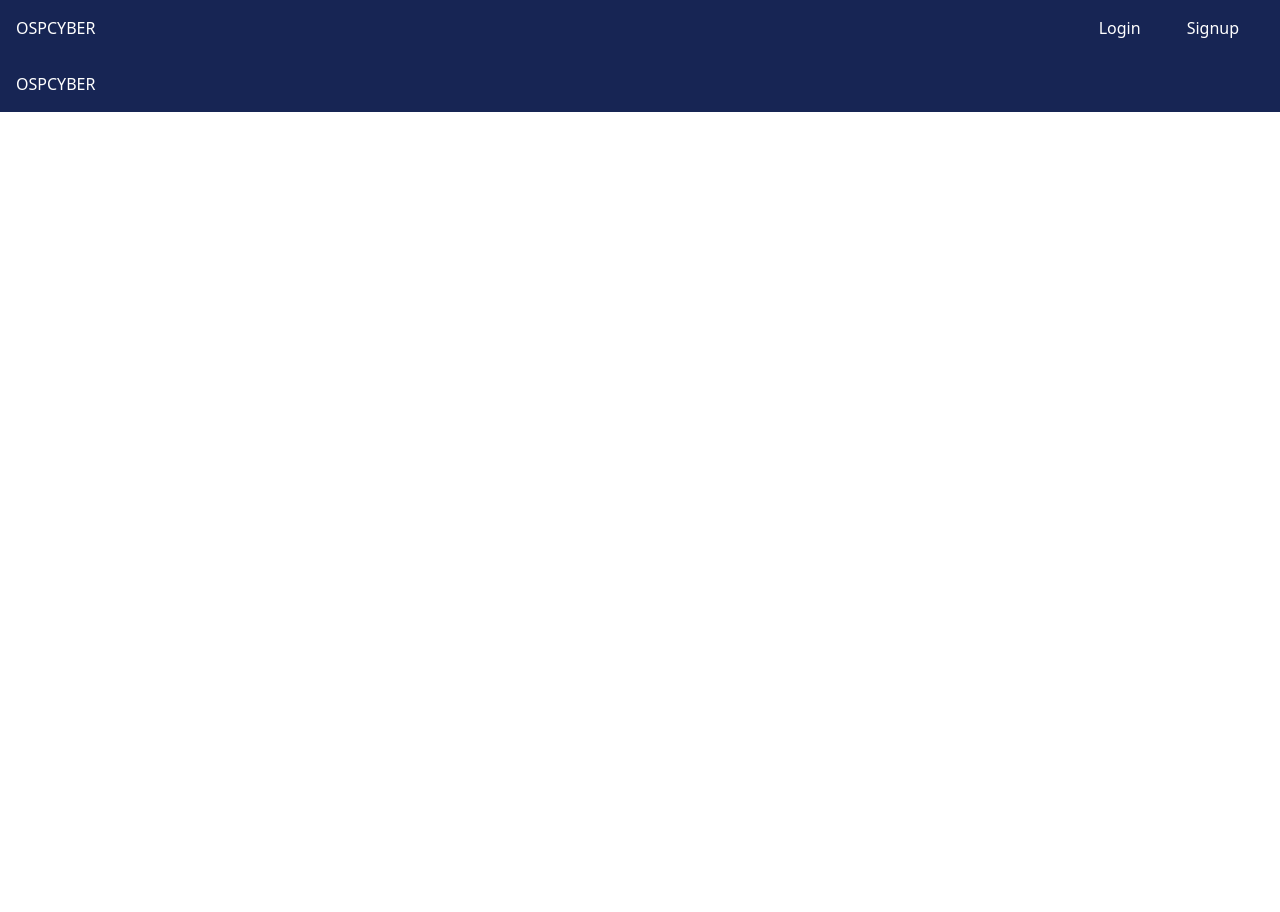
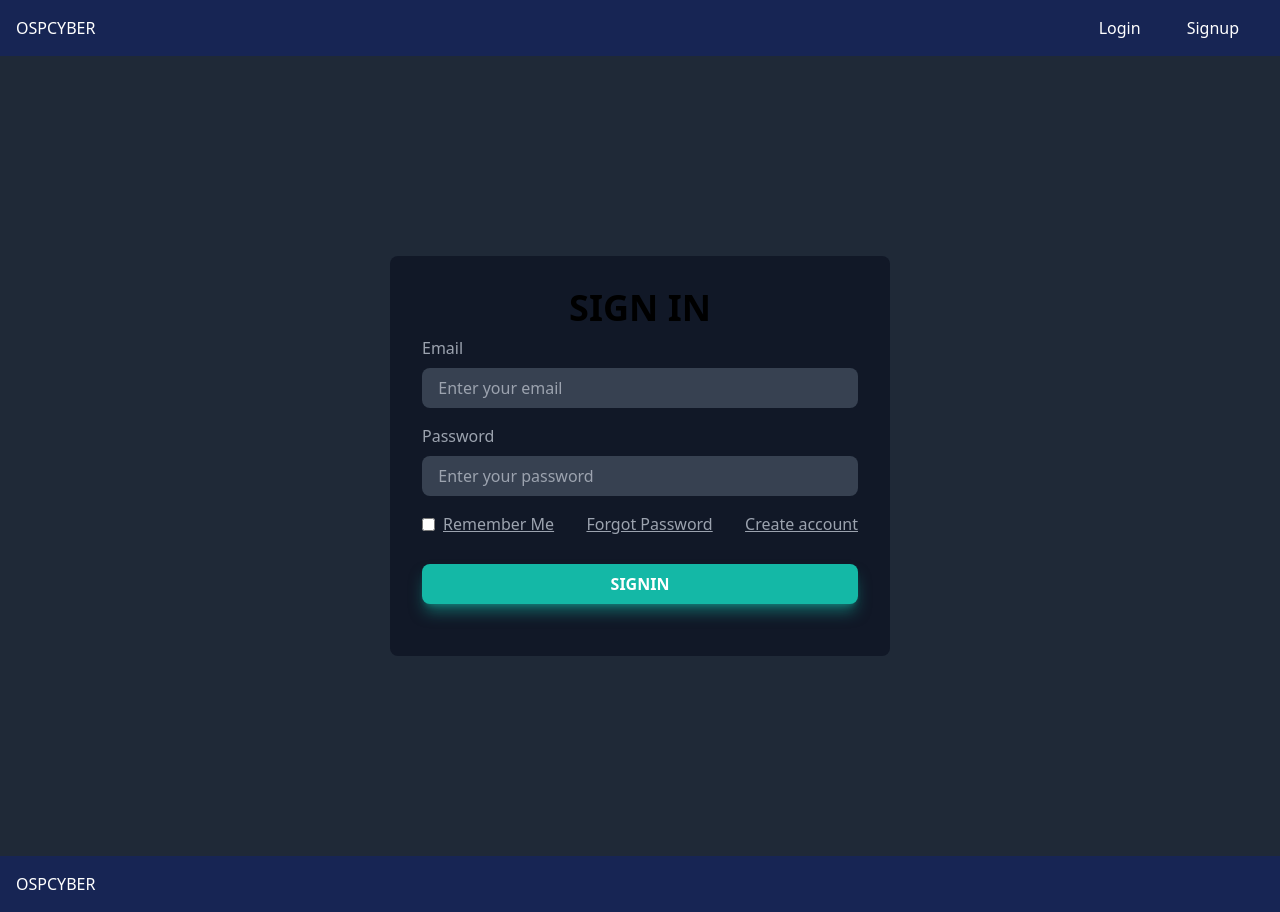
Before and after one commit to Techking5287/Osp_Cyber, a React (Create React App) app in the folder frontend/: page / in a window 1280 px wide. Before the commit the page ends 800 px from the top, so only its background shows below. Built offline with nearby package versions, Linux system fonts and the light colour scheme.

Commit message:
signup signin frontend done

```diff
--- a/frontend/package.json
+++ b/frontend/package.json
@@ -8,12 +8,16 @@
     "@testing-library/user-event": "^13.5.0",
     "axios": "^1.5.1",
     "bootstrap": "^5.3.2",
+    "moment": "^2.29.4",
     "react": "^18.2.0",
     "react-bootstrap": "^2.9.1",
     "react-dom": "^18.2.0",
+    "react-pin-input": "^1.3.1",
     "react-redux": "^8.1.3",
     "react-router-dom": "^6.17.0",
     "react-scripts": "5.0.1",
+    "react-simple-keyboard": "^3.7.29",
+    "sweetalert": "^2.1.2",
     "web-vitals": "^2.1.4"
   },
   "scripts": {
--- a/frontend/src/Route.js
+++ b/frontend/src/Route.js
@@ -10,6 +10,7 @@ const ARoute = () => {
         <>
             <Header />
             <Routes >
+                <Route path="/" element={<Login />} />
                 <Route path="/signup" element={<Signup />} />
                 <Route path="/login" element={<Login />} />
             </Routes>
--- a/frontend/src/component/App/User/Login.js
+++ b/frontend/src/component/App/User/Login.js
@@ -1,5 +1,37 @@
+
+import { useState } from "react";
+import axios from "axios"
+import { Link } from "react-router-dom";
+
 
 const Login = () => {
+
+    const [eMail, setEmail] = useState("");
+    const [pAssword, setPassword] = useState("");
+
+    const HandleChange = (param1, param2) => {
+        if (param1 == "email")
+            setEmail(param2)
+        else if (param1 == "password")
+            setPassword(param2)
+    }
+    const Signin = () => {
+        if (!eMail) {
+            alert("Invaild your eMail")
+        }
+        else if (!pAssword) {
+            alert("Invaild dont match")
+        }
+        else if (eMail && pAssword) {
+            const data = { eMail, pAssword }
+            axios.post("/api/users/signin", data).then(res => {
+                console.log(res.data);
+            })
+        }
+        else {
+            alert("Failure!")
+        }
+    }
     return (
         <div className='grid grid-cols-1 sm:grid-cols-1 h-screen w-full'>
             <div className='bg-gray-800 flex flex-col justify-center cursor-pointer'>
@@ -14,8 +46,9 @@ const Login = () => {
                         <input className='p-2 rounded-lg bg-gray-700 mt-2 focus:border-blue-500 focus:bg-gray-800 focus:outline-none' type="password" placeholder="  Enter your password" />
                     </div>
                     <div className='flex justify-between text-gray-400 py-2'>
-                        <p className='flex items-center'><input className='mr-2' type="checkbox" /> Remember Me</p>
-                        <p className="cursor-pointer">Forgot Password</p>
+                        <p className='flex items-center underline'><input className='mr-2' type="checkbox" /> Remember Me</p>
+                        <p className="cursor-pointer underline">Forgot Password</p>
+                        <Link to="/signup" className="cursor-pointer underline">Create account</Link>
                     </div>
                     <button className='w-full my-5 py-2 bg-teal-500 shadow-lg shadow-teal-500/50 hover:shadow-teal-500/40 text-white font-semibold rounded-lg'>SIGNIN</button>
                 </div>
--- a/frontend/src/component/App/User/Signup.js
+++ b/frontend/src/component/App/User/Signup.js
@@ -2,8 +2,47 @@
 import { Link } from "react-router-dom";
 import LogoDark from '../../images/logo/logo-dark.svg';
 import Logo from '../../images/logo/logo.svg';
+import { useState } from "react";
+import axios from "axios"
 
 const Signup = () => {
+    const [nAme, setName] = useState("");
+    const [eMail, setEmail] = useState("");
+    const [pAssword, setPassword] = useState("");
+    const [cPassword, setCpassword] = useState("");
+    const HandleChange = (param1, param2) => {
+        if (param1 == 'name')
+            setName(param2)
+        else if (param1 == "email")
+            setEmail(param2)
+        else if (param1 == "password")
+            setPassword(param2)
+        else if (param1 == "cpassword")
+            setCpassword(param2)
+        // console.log(param1, param2);
+    }
+    const Signup = () => {
+
+        if (!nAme) {
+            alert("Invaild your full name")
+        }
+        else if (!eMail) {
+            alert("Invaild your eMail")
+        }
+        else if (!pAssword && cPassword) {
+            alert("Password dont match")
+        }
+        else if (nAme && eMail && pAssword && cPassword && pAssword === cPassword) {
+            const data = { nAme, eMail, pAssword }
+            axios.post("/api/users/signup", data).then(res => {
+                console.log(res.data);
+            })
+        }
+        else {
+            alert("Failure!")
+        }
+    }
+
     return (
         <div className='grid grid-cols-1 sm:grid-cols-1 h-screen w-full'>
             <div className='bg-gray-800 flex flex-col justify-center cursor-pointer'>
@@ -11,24 +50,25 @@ const Signup = () => {
                     <h2 className='text-4xl dark:text-white font-bold text-center'>SIGN UP</h2>
                     <div className='flex flex-col text-gray-400 py-2'>
                         <label className="cursor-pointer">Name</label>
-                        <input className='rounded-lg bg-gray-700 mt-2 p-2 focus:border-blue-500 focus:bg-gray-800 focus:outline-none' type="text" placeholder="  Enter your full name" />
+                        <input className='rounded-lg bg-gray-700 mt-2 p-2 focus:border-blue-500 focus:bg-gray-800 focus:outline-none' onChange={(event) => HandleChange('name', event.target.value)} type="text" placeholder="  Enter your full name" />
                     </div>
                     <div className='flex flex-col text-gray-400 py-2'>
                         <label className="cursor-pointer">Email</label>
-                        <input className='rounded-lg bg-gray-700 mt-2 p-2 focus:border-blue-500 focus:bg-gray-800 focus:outline-none' type="email" placeholder="  Enter your email" />
+                        <input className='rounded-lg bg-gray-700 mt-2 p-2 focus:border-blue-500 focus:bg-gray-800 focus:outline-none' onChange={(event) => HandleChange('email', event.target.value)} type="email" placeholder="  Enter your email" />
                     </div>
                     <div className='flex flex-col text-gray-400 py-2'>
                         <label className="cursor-pointer">Password</label>
-                        <input className='p-2 rounded-lg bg-gray-700 mt-2 focus:border-blue-500 focus:bg-gray-800 focus:outline-none' type="password" placeholder="  Enter your password" />
+                        <input className='p-2 rounded-lg bg-gray-700 mt-2 focus:border-blue-500 focus:bg-gray-800 focus:outline-none' onChange={(event) => HandleChange('passowrd', event.target.value)} type="password" placeholder="  Enter your password" />
                     </div>
                     <div className='flex flex-col text-gray-400 py-2'>
                         <label className="cursor-pointer">Confirm Password</label>
-                        <input className='p-2 rounded-lg bg-gray-700 mt-2 focus:border-blue-500 focus:bg-gray-800 focus:outline-none' type="password" placeholder="  Confirm your password" />
+                        <input className='p-2 rounded-lg bg-gray-700 mt-2 focus:border-blue-500 focus:bg-gray-800 focus:outline-none' value={cPassword} onChange={(event) => HandleChange('cpassword', event.target.value)} type="password" placeholder="  Confirm your password" />
                     </div>
                     <div className='flex justify-between text-gray-400 py-2'>
-                        <p className='flex items-center'><input className='mr-2' type="checkbox" /> Remember Me</p>
+                        <p className='flex items-center underline'><input className='mr-2' type="checkbox" /> Remember Me</p>
+                        <Link to='/login' className="cursor-pointer underline">Already have a account?</Link>
                     </div>
-                    <button className='w-full my-5 py-2 bg-teal-500 shadow-lg shadow-teal-500/50 hover:shadow-teal-500/40 text-white font-semibold rounded-lg'>SIGNUP</button>
+                    <button className='w-full my-5 py-2 bg-teal-500 shadow-lg shadow-teal-500/50 hover:shadow-teal-500/40 text-white font-semibold rounded-lg' onClick={Signup}>SIGNUP</button>
                 </div>
             </div>
         </div>
```
Also changed, not shown: frontend/src/component/App/User/Pincode.js (+18 -0 lines).
